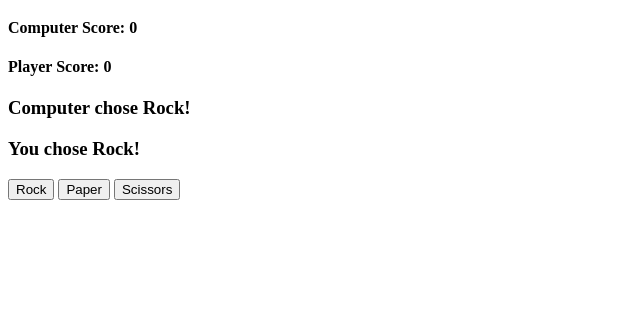
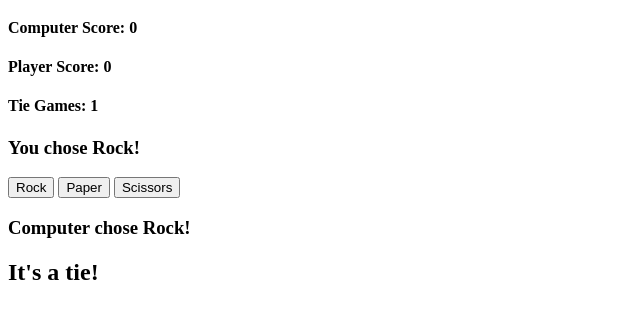
Before and after one commit to codyzbizniz3/rps-game, a plain HTML site: page index.html in a window 1280 px wide. Both pictures are taken after a click on the button "Rock". Shown: the part 61-380 px from the top of the page, without its empty margins (0-640 px from the left). Drawn offline with Linux system fonts and the light colour scheme.

Commit message:
Adds 'tie' display, changes getComputerChoice function to zero index, adds game results display, removes unnecessary JS.

```diff
--- a/index.html
+++ b/index.html
@@ -14,14 +14,18 @@
 
         <h4>Computer Score: <span id="comp-score">0</span></h4>
         <h4>Player Score: <span id="player-score">0</span></h4>
+        <h4>Tie Games: <span id="tie-game">0</span></h4>
 
-        <h3 id="comp-display">Computer</h3>
+
         <h3 id="player-display">Make your choice!</h3>
 
 
         <button id="rock-btn">Rock</button>
         <button id="paper-btn">Paper</button>
         <button id="scissors-btn">Scissors</button>
+
+        <h3 id="comp-display"></h3>
+        <h2 id="result"></h2>
     </div>
     <script src="script.js"></script>
 </body>
--- a/script.js
+++ b/script.js
@@ -2,93 +2,53 @@ const computerScore = document.getElementById('comp-score');
 const playerScore = document.getElementById('player-score');
 const playerDisplay = document.getElementById('player-display');
 const compDisplay = document.getElementById('comp-display');
+const tieDisplay = document.getElementById('tie-game');
+const result = document.getElementById('result');
 const allChoices = document.querySelectorAll('button');
 let humanChoice;
 let computerChoice;
+let roundResult;
 
 allChoices.forEach(button => button.addEventListener('click', (e) => {
     humanChoice = e.target.textContent;
     playerDisplay.innerHTML = 'You chose ' + humanChoice + '!';
     getComputerChoice();
+    compDisplay.innerHTML = 'Computer chose ' + computerChoice + '!';
+    playRound(humanChoice, computerChoice);
+    result.innerHTML = roundResult;
 
-    compDisplay.innerHTML = 'Computer chose ' + computerChoice + '!';
+    if (roundResult === "You win!") {
+        playerScore.innerHTML++;
+    } else if (roundResult === "Computer wins!") {
+        computerScore.innerHTML++;
+    } else if (roundResult === "It's a tie!") {
+        tieDisplay.innerHTML++;
+    }
 }));
 
 function getComputerChoice() {
-
-
-    const number = Math.floor(Math.random() * 3) + 1;
-    if (number === 1) {
+    const number = Math.floor(Math.random() * 3);
+    if (number === 0) {
         computerChoice = "Rock";
+    } else if (number === 1) {
+        computerChoice = "Paper";
     } else if (number === 2) {
-        computerChoice = "Paper";
-    } else if (number === 3) {
         computerChoice = "Scissors";
-    }
-
-
+    };
     return computerChoice;
-}
-
-
-
-
-/*function getHumanChoice() {
-
-
-
-
-}
-
-
+};
 
 function playRound(humanChoice, computerChoice) {
     if (humanChoice === computerChoice) {
-        return "tie"
+        roundResult = "It's a tie!";
     } else if (
-        (humanChoice === "rock" && computerChoice === "scissors") ||
-        (humanChoice == "paper" && computerChoice === "rock") ||
-        (humanChoice === "scissors" && computerChoice === "paper")
+        (humanChoice === "Rock" && computerChoice === "Scissors") ||
+        (humanChoice == "Paper" && computerChoice === "Rock") ||
+        (humanChoice === "Scissors" && computerChoice === "Paper")
     ) {
-        return "human";
+        roundResult = "You win!";
     } else {
-        return "computer";
-    }
-}
-
-function playGame() {
-
-
-
-
-
-    const humanSelection = getHumanChoice();
-    const computerSelection = getComputerChoice();
-
-
-
-    const roundResult = playRound(humanSelection, computerSelection);
-
-    if (roundResult === "human") {
-        console.log(`You win this round! ${humanSelection} beats ${computerSelection}!`);
-        humanScore++;
-    } else if (roundResult === "computer") {
-        console.log(`You lose! ${computerSelection} beats ${humanSelection}!`);
-        computerScore++
-    } else {
-        console.log("It's a tie this round!");
+        roundResult = "Computer wins!";
     }
 
-    console.log(`Current Score: You ${humanScore} - Computer ${computerScore}`);
-}
-
-
-
-
-if (humanScore > computerScore) {
-    console.log("You won the game!");
-} else if (computerScore > humanScore) {
-    console.log("The computer won the game!");
-} else {
-    console.log("The game is a tie!")
-}*/
+};
```
